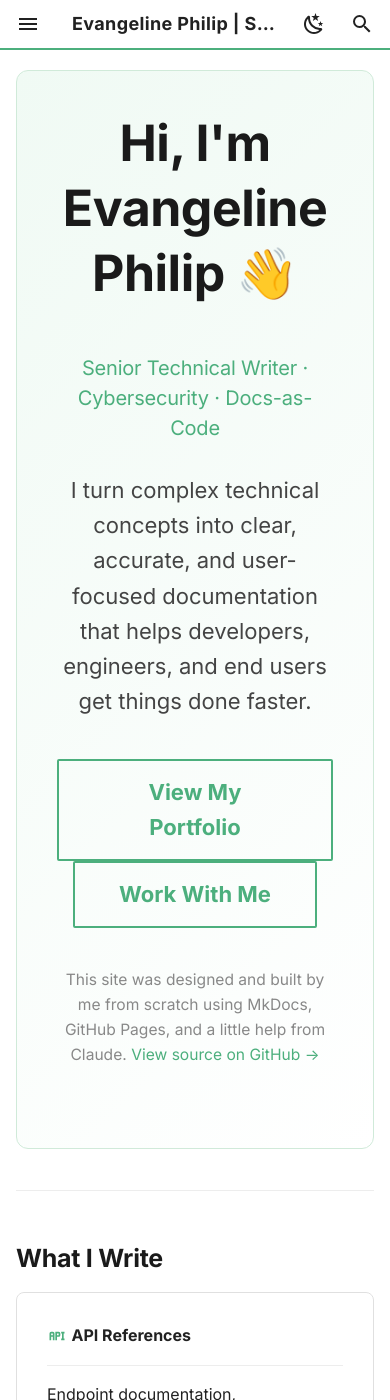
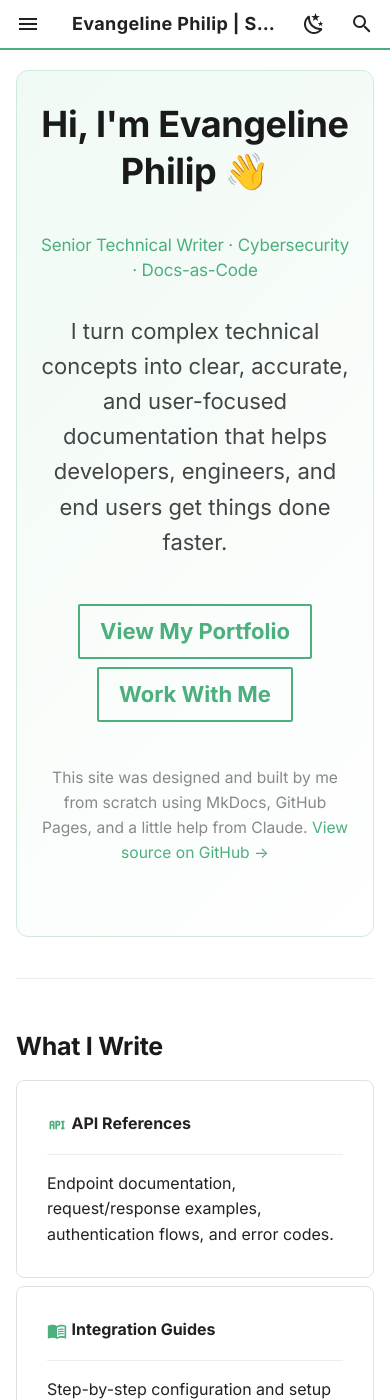
Before and after one commit to eva-philip/my-portfolio, an MkDocs documentation site: the page built from docs/index.md, in a window 390 px wide and 1400 px high. Built offline with MkDocs 1.6.1 and Material for MkDocs 9.7.7, drawn with Linux system fonts in a browser that asks for light colours.

Commit message:
Clean up extra.css and add mobile and dark mode fixes

```diff
--- a/docs/stylesheets/extra.css
+++ b/docs/stylesheets/extra.css
@@ -23,8 +23,8 @@
 }
 
 .md-header__title {
-    font-weight: 700;           /* Make the site title bold */
-    letter-spacing: 0.02em;    /* Slightly space out the letters */
+  font-weight: 700;        /* Make the site title bold */
+  letter-spacing: 0.02em; /* Slightly space out the letters */
 }
 
 /* ============================================================
@@ -44,7 +44,7 @@
    that appears below the header bar.
    ============================================================ */
 .md-tabs {
-    background-color: #f9f9f9;       /* Light gray background for the tab bar */
+  background-color: #f9f9f9;        /* Light gray background for the tab bar */
   border-bottom: 1px solid #e0e0e0; /* Subtle separator line below tabs */
 }
 
@@ -54,7 +54,7 @@
 }
 
 .md-tabs__link--active {
-    color: #4caf7d !important;         /* Green text for the currently active tab */
+  color: #4caf7d !important;        /* Green text for the currently active tab */
   border-bottom: 2px solid #4caf7d; /* Green underline on the active tab */
 }
 
@@ -70,8 +70,6 @@
 /* ============================================================
    PAGE LAYOUT CENTERING
    Centers the entire page content horizontally.
-     Without this, MkDocs pushes content to the left
-     because it reserves space for a sidebar by default.
    ============================================================ */
 .md-grid {
   max-width: 1000px; /* Maximum width of the page grid */
@@ -81,7 +79,6 @@
 /* ============================================================
    HEADINGS
    Styles for H1 and H2 headings across all pages.
-     H1 gets a green underline to match the site accent color.
    ============================================================ */
 .md-typeset h1 {
   font-weight: 800;                  /* Extra bold for page titles */
@@ -91,15 +88,13 @@
 }
 
 .md-typeset h2 {
-    font-weight: 700;   /* Bold for section headings */
-    color: #1a1a1a;     /* Dark color for strong contrast */
-    margin-top: 2em;    /* Extra space above H2 to separate sections */
+  font-weight: 700; /* Bold for section headings */
+  color: #1a1a1a;   /* Dark color for strong contrast */
+  margin-top: 2em;  /* Extra space above H2 to separate sections */
 }
 
 /* ============================================================
    LINKS
-     Styles for all hyperlinks in the page content.
-     Uses green to match the site accent color.
    ============================================================ */
 .md-typeset a {
   color: #4caf7d; /* Green for all links */
@@ -111,8 +106,6 @@
 
 /* ============================================================
    TABLES
-     Styles for all Markdown tables across the site.
-     Adds a light border and green-tinted header row.
    ============================================================ */
 .md-typeset table {
   border: 1px solid #e0e0e0; /* Light gray border around the table */
@@ -125,8 +118,6 @@
 
 /* ============================================================
    CODE BLOCKS
-     Styles for inline code and code snippets.
-     Uses a light green background to match the site palette.
    ============================================================ */
 .md-typeset code {
   background-color: #f0faf4; /* Light green tint background for code */
@@ -136,232 +127,63 @@
 
 /* ============================================================
    HERO SECTION
-     The large introductory banner on the home page.
-     Uses a soft green gradient background with centered text
-     and a rounded card-like appearance.
    ============================================================ */
 .hero {
-    text-align: center;                                          /* Center all text */
-    padding: 2rem 2rem;                                          /* Generous internal spacing */
-    background: linear-gradient(135deg, #f0faf4 0%, #ffffff 100%); /* Subtle green-to-white gradient */
-    border-radius: 12px;                                         /* Rounded corners */
-    margin-bottom: 2rem;                                         /* Space below the hero section */
-    border: 1px solid #d0ead9;                                   /* Soft green border */
+  text-align: center;
+  padding: 2rem 2rem;
+  background: linear-gradient(135deg, #f0faf4 0%, #ffffff 100%);
+  border-radius: 12px;
+  margin-bottom: 2rem;
+  border: 1px solid #d0ead9;
 }
 
 .hero h1 {
-    font-size: 2.5rem !important;    /* Large title size */
-    border-bottom: none !important;  /* Remove the default H1 green underline inside hero */
-    margin-bottom: 0.5rem !important; /* Tighter spacing below the title */
+  font-size: 2.5rem !important;
+  border-bottom: none !important;
+  margin-bottom: 0.5rem !important;
 }
 
 .hero h3 {
-    color: #4caf7d;        /* Green subtitle text */
-    font-weight: 500;      /* Medium weight */
-    margin-bottom: 1.5rem; /* Space below subtitle */
+  color: #4caf7d;
+  font-weight: 500;
+  margin-bottom: 1.5rem;
 }
 
 .hero p {
-    font-size: 1.1rem;              /* Slightly larger body text */
-    color: #444;                    /* Softer dark gray instead of pure black */
-    max-width: 600px;               /* Limit paragraph width for readability */
-    margin: 0 auto 2rem auto;       /* Center the paragraph and add space below */
+  font-size: 1.1rem;
+  color: #444;
+  max-width: 600px;
+  margin: 0 auto 2rem auto;
 }
 
 /* ============================================================
    CARDS GRID
-     Styles for the grid of cards on the home page
-     (What I Write, Impact sections).
-     Cards get a border and a hover effect with a green glow.
    ============================================================ */
 .md-typeset .grid.cards > ul > li,
 .md-typeset .grid.cards > ol > li {
-    border: 1px solid #e0e0e0; /* Light gray border around each card */
-    border-radius: 8px;         /* Rounded corners */
-    padding: 1.5rem;            /* Internal spacing inside the card */
-    transition: box-shadow 0.2s ease, border-color 0.2s ease; /* Smooth hover animation */
+  border: 1px solid #e0e0e0;
+  border-radius: 8px;
+  padding: 1.5rem;
+  transition: box-shadow 0.2s ease, border-color 0.2s ease;
 }
 
 .md-typeset .grid.cards > ul > li:hover,
 .md-typeset .grid.cards > ol > li:hover {
-    box-shadow: 0 4px 12px rgba(76, 175, 125, 0.15); /* Soft green glow on hover */
-    border-color: #4caf7d;                            /* Green border on hover */
+  box-shadow: 0 4px 12px rgba(76, 175, 125, 0.15);
+  border-color: #4caf7d;
 }
 
 /* ============================================================
    CARD ICONS
-     Controls the size and alignment of Material icons
-     used inside the cards grid on the home page.
    ============================================================ */
 .lg {
-    font-size: 2rem !important; /* Large icon size inside cards */
+  font-size: 2rem !important;
 }
 
 .middle {
-    vertical-align: middle; /* Vertically align icon with adjacent text */
+  vertical-align: middle;
 }
 
-  /* ============================================================
-     BUTTONS
-     Both the primary (filled) and secondary (outlined) buttons
-     are styled to use the green accent color consistently.
-     On hover, both buttons fill with green and turn text white.
-     ============================================================ */
-  .md-typeset .md-button--primary,
-  .md-typeset .md-button {
-    background-color: transparent !important; /* No fill by default — outlined style */
-    color: #4caf7d !important;                /* Green text */
-    border-color: #4caf7d !important;         /* Green border */
-  }
-
-  .md-typeset .md-button--primary:hover,
-  .md-typeset .md-button:hover {
-    background-color: #4caf7d !important; /* Fill with green on hover */
-    color: white !important;              /* White text on hover */
-    border-color: #4caf7d !important;     /* Keep green border on hover */
-  }
-
-  /* Fix for anchor-tag buttons where color inheritance breaks */
-  .md-typeset a.md-button--primary {
-    color: #4caf7d !important; /* Ensure green text on primary button links */
-  }
-
-  .md-typeset a.md-button--primary:hover {
-    color: white !important; /* White text when hovering primary button links */
-  }
-
-  /* ============================================================
-     OPEN TO OPPORTUNITIES BANNER
-     The green tip box at the bottom of the home page
-     that signals availability for new roles.
-     Overrides the default MkDocs blue tip admonition style.
-     ============================================================ */
-  .md-typeset .admonition.tip {
-    border-color: #4caf7d;     /* Green left border on the banner */
-    background-color: #f0faf4; /* Light green background */
-  }
-
-  .md-typeset .admonition.tip .admonition-title {
-    background-color: #d0ead9; /* Slightly darker green for the title bar */
-    color: #1a1a1a;             /* Dark text for readability */
-  }
-  /* ============================================================
-   DARK MODE OVERRIDES
-   These rules only apply when the user switches to dark mode.
-   The [data-md-color-scheme="slate"] selector targets the
-   dark mode theme set in mkdocs.yml.
-   ============================================================ */
-
-/* Hero section — softer dark background instead of light green */
-[data-md-color-scheme="slate"] .hero {
-  background: linear-gradient(135deg, #1a2e24 0%, #1e1e1e 100%);
-  border-color: #2e5e3e;
-}
-
-[data-md-color-scheme="slate"] .hero h1 {
-  color: #ffffff;
-}
-
-[data-md-color-scheme="slate"] .hero h3 {
-  color: #4caf7d;
-}
-
-[data-md-color-scheme="slate"] .hero p {
-  color: #aaaaaa;
-}
-
-/* Tools tags — dark background with green text */
-[data-md-color-scheme="slate"] .md-typeset code {
-  background-color: #1a2e24;
-  color: #4caf7d;
-}
-
-/* Open to Opportunities banner — better contrast in dark mode */
-[data-md-color-scheme="slate"] .md-typeset .admonition.tip {
-  background-color: #1a2e24;
-  border-color: #4caf7d;
-}
-
-[data-md-color-scheme="slate"] .md-typeset .admonition.tip .admonition-title {
-  background-color: #2e5e3e;
-  color: #ffffff;
-}
-
-[data-md-color-scheme="slate"] .md-typeset .admonition.tip p {
-  color: #cccccc;
-}
-/* 1. Logo icon — white in dark mode */
-[data-md-color-scheme="slate"] .md-header__button.md-logo svg {
-  fill: #ffffff;
-}
-
-/* 2. Headings — white in dark mode */
-[data-md-color-scheme="slate"] .md-typeset h1,
-[data-md-color-scheme="slate"] .md-typeset h2,
-[data-md-color-scheme="slate"] .md-typeset h3 {
-  color: #ffffff;
-}
-
-/* 3. Cards — dark green tinted background with green border */
-[data-md-color-scheme="slate"] .md-typeset .grid.cards > ul > li,
-[data-md-color-scheme="slate"] .md-typeset .grid.cards > ol > li {
-  background-color: #1a2e24;
-  border-color: #2e5e3e;
-  color: #cccccc;
-}
-
-[data-md-color-scheme="slate"] .md-typeset .grid.cards > ul > li:hover,
-[data-md-color-scheme="slate"] .md-typeset .grid.cards > ol > li:hover {
-  border-color: #4caf7d;
-  box-shadow: 0 4px 12px rgba(76, 175, 125, 0.2);
-}
-
-/* 4. Table headers — dark background with readable text */
-[data-md-color-scheme="slate"] .md-typeset thead {
-  background-color: #1a2e24;
-  color: #ffffff;
-}
-
-[data-md-color-scheme="slate"] .md-typeset thead th {
-  color: #ffffff;
-}
-
-[data-md-color-scheme="slate"] .md-typeset table {
-  border-color: #2e5e3e;
-}
-
-[data-md-color-scheme="slate"] .md-typeset td {
-  color: #cccccc;
-}
-
-/* 5. Standardize all headings across site in dark mode */
-[data-md-color-scheme="slate"] .md-typeset h1 {
-  color: #ffffff;
-  border-bottom-color: #4caf7d;
-}
-
-[data-md-color-scheme="slate"] .md-typeset h2,
-[data-md-color-scheme="slate"] .md-typeset h3,
-[data-md-color-scheme="slate"] .md-typeset h4 {
-  color: #ffffff;
-}
-/* Nav tabs — visible in dark mode */
-[data-md-color-scheme="slate"] .md-tabs {
-  background-color: #1a1a1a;
-  border-bottom: 1px solid #2e5e3e;
-}
-
-[data-md-color-scheme="slate"] .md-tabs__link {
-  color: #ffffff !important;
-}
-
-[data-md-color-scheme="slate"] .md-tabs__link--active {
-  color: #4caf7d !important;
-  border-bottom: 2px solid #4caf7d;
-}
-/* ============================================================
-   FIX CARD ICONS — small and green
-   ============================================================ */
 .md-typeset .grid.cards .twemoji {
   width: 20px !important;
   height: 20px !important;
@@ -371,13 +193,65 @@
 .md-typeset .grid.cards .twemoji svg {
   fill: #4caf7d !important;
 }
+
 /* ============================================================
-   HIDE RIGHT TABLE OF CONTENTS
-   Removes the TOC on the right side across all pages.
+   BUTTONS
    ============================================================ */
-.md-sidebar--secondary {
-  display: none !important;
+.md-typeset .md-button--primary,
+.md-typeset .md-button {
+  background-color: transparent !important;
+  color: #4caf7d !important;
+  border-color: #4caf7d !important;
 }
+
+.md-typeset .md-button--primary:hover,
+.md-typeset .md-button:hover {
+  background-color: #4caf7d !important;
+  color: white !important;
+  border-color: #4caf7d !important;
+}
+
+.md-typeset a.md-button--primary {
+  color: #4caf7d !important;
+}
+
+.md-typeset a.md-button--primary:hover {
+  color: white !important;
+}
+
+/* ============================================================
+   TIP ADMONITION (Open to Opportunities banner)
+   ============================================================ */
+.md-typeset .admonition.tip {
+  border-color: #4caf7d;
+  background-color: #f0faf4;
+}
+
+.md-typeset .admonition.tip .admonition-title {
+  background-color: #d0ead9;
+  color: #1a1a1a;
+}
+
+/* ============================================================
+   NOTE ADMONITION
+   ============================================================ */
+.md-typeset .admonition.note,
+.md-typeset details.note {
+  border-color: #4caf7d;
+  background-color: #f0faf4;
+}
+
+.md-typeset .admonition.note > .admonition-title,
+.md-typeset details.note > summary {
+  background-color: #d0ead9;
+  color: #1a5c3a;
+}
+
+.md-typeset .admonition.note > .admonition-title::before,
+.md-typeset details.note > summary::before {
+  background-color: #4caf7d !important;
+}
+
 /* ============================================================
    ISSUE BLOCKS (Troubleshooting)
    Custom admonition type for problem/resolution pairs.
@@ -401,7 +275,166 @@
   -webkit-mask-image: var(--md-admonition-icon--note);
 }
 
-/* Dark mode */
+/* ============================================================
+   HIDE RIGHT TABLE OF CONTENTS
+   ============================================================ */
+.md-sidebar--secondary {
+  display: none !important;
+}
+
+/* ============================================================
+   MOBILE OPTIMISATION
+   ============================================================ */
+@media (max-width: 600px) {
+  .hero {
+    padding: 1.5rem 1rem;
+  }
+
+  .hero h1 {
+    font-size: 1.8rem !important;
+  }
+
+  .hero h3 {
+    font-size: 0.85rem;
+  }
+
+  .md-typeset .md-button {
+    display: inline-block;
+    width: auto;
+    padding: 8px 20px;
+    margin: 4px;
+  }
+
+  .widget-header {
+    flex-wrap: wrap;
+  }
+
+  .header-text h3 {
+    font-size: 0.78rem;
+  }
+}
+
+/* ============================================================
+   DARK MODE OVERRIDES
+   ============================================================ */
+
+/* Hero section */
+[data-md-color-scheme="slate"] .hero {
+  background: linear-gradient(135deg, #1a2e24 0%, #1e1e1e 100%);
+  border-color: #2e5e3e;
+}
+
+[data-md-color-scheme="slate"] .hero h1 {
+  color: #ffffff;
+}
+
+[data-md-color-scheme="slate"] .hero h3 {
+  color: #4caf7d;
+}
+
+[data-md-color-scheme="slate"] .hero p {
+  color: #aaaaaa;
+}
+
+/* Logo icon */
+[data-md-color-scheme="slate"] .md-header__button.md-logo svg {
+  fill: #ffffff;
+}
+
+/* Headings */
+[data-md-color-scheme="slate"] .md-typeset h1 {
+  color: #ffffff;
+  border-bottom-color: #4caf7d;
+}
+
+[data-md-color-scheme="slate"] .md-typeset h2,
+[data-md-color-scheme="slate"] .md-typeset h3,
+[data-md-color-scheme="slate"] .md-typeset h4 {
+  color: #ffffff;
+}
+
+/* Code blocks */
+[data-md-color-scheme="slate"] .md-typeset code {
+  background-color: #1a2e24;
+  color: #4caf7d;
+}
+
+/* Tables */
+[data-md-color-scheme="slate"] .md-typeset thead {
+  background-color: #1a2e24;
+  color: #ffffff;
+}
+
+[data-md-color-scheme="slate"] .md-typeset thead th {
+  color: #ffffff;
+}
+
+[data-md-color-scheme="slate"] .md-typeset table {
+  border-color: #2e5e3e;
+}
+
+[data-md-color-scheme="slate"] .md-typeset td {
+  color: #cccccc;
+}
+
+/* Cards */
+[data-md-color-scheme="slate"] .md-typeset .grid.cards > ul > li,
+[data-md-color-scheme="slate"] .md-typeset .grid.cards > ol > li {
+  background-color: #1a2e24;
+  border-color: #2e5e3e;
+  color: #cccccc;
+}
+
+[data-md-color-scheme="slate"] .md-typeset .grid.cards > ul > li:hover,
+[data-md-color-scheme="slate"] .md-typeset .grid.cards > ol > li:hover {
+  border-color: #4caf7d;
+  box-shadow: 0 4px 12px rgba(76, 175, 125, 0.2);
+}
+
+/* Nav tabs */
+[data-md-color-scheme="slate"] .md-tabs {
+  background-color: #1a1a1a;
+  border-bottom: 1px solid #2e5e3e;
+}
+
+[data-md-color-scheme="slate"] .md-tabs__link {
+  color: #ffffff !important;
+}
+
+[data-md-color-scheme="slate"] .md-tabs__link--active {
+  color: #4caf7d !important;
+  border-bottom: 2px solid #4caf7d;
+}
+
+/* Tip admonition */
+[data-md-color-scheme="slate"] .md-typeset .admonition.tip {
+  background-color: #1a2e24;
+  border-color: #4caf7d;
+}
+
+[data-md-color-scheme="slate"] .md-typeset .admonition.tip .admonition-title {
+  background-color: #2e5e3e;
+  color: #ffffff;
+}
+
+[data-md-color-scheme="slate"] .md-typeset .admonition.tip p {
+  color: #cccccc;
+}
+
+/* Note admonition */
+[data-md-color-scheme="slate"] .md-typeset .admonition.note,
+[data-md-color-scheme="slate"] .md-typeset details.note {
+  background-color: #1a2e24;
+  border-color: #4caf7d;
+}
+
+[data-md-color-scheme="slate"] .md-typeset .admonition.note > .admonition-title,
+[data-md-color-scheme="slate"] .md-typeset details.note > summary {
+  background-color: #2e5e3e;
+  color: #ffffff;
+}
+
+/* Issue blocks */
 [data-md-color-scheme="slate"] .md-typeset .admonition.issue,
 [data-md-color-scheme="slate"] .md-typeset details.issue {
   background-color: #1e1e1e;
@@ -413,59 +446,17 @@
   background-color: #2e2e2e;
   color: #ffffff;
 }
-.md-typeset .admonition.note,
-.md-typeset details.note {
-  border-color: #4caf7d;
-  background-color: #f0faf4;
+
+/* Widget header */
+[data-md-color-scheme="slate"] .widget-header {
+  background: #1a2e24;
+  border-bottom-color: #2e5e3e;
 }
 
-.md-typeset .admonition.note > .admonition-title,
-.md-typeset details.note > summary {
-  background-color: #d0ead9;
-  color: #1a5c3a;
+[data-md-color-scheme="slate"] .header-text h3 {
+  color: #ffffff;
 }
 
-.md-typeset .admonition.note > .admonition-title::before,
-.md-typeset details.note > summary::before {
-  background-color: #4caf7d !important;
+[data-md-color-scheme="slate"] .header-text p {
+  color: #aaaaaa;
 }
-
-[data-md-color-scheme="slate"] .md-typeset .admonition.note,
-[data-md-color-scheme="slate"] .md-typeset details.note {
-  background-color: #1a2e24;
-  border-color: #4caf7d;
-}
-
-[data-md-color-scheme="slate"] .md-typeset .admonition.note > .admonition-title,
-[data-md-color-scheme="slate"] .md-typeset details.note > summary {
-  background-color: #2e5e3e;
-  color: #ffffff;
-}
-.md-typeset .admonition.note,
-.md-typeset details.note {
-  border-color: #4caf7d;
-  background-color: #f0faf4;
-}
-
-.md-typeset .admonition.note > .admonition-title,
-.md-typeset details.note > summary {
-  background-color: #d0ead9;
-  color: #1a5c3a;
-}
-
-.md-typeset .admonition.note > .admonition-title::before,
-.md-typeset details.note > summary::before {
-  background-color: #4caf7d !important;
-}
-
-[data-md-color-scheme="slate"] .md-typeset .admonition.note,
-[data-md-color-scheme="slate"] .md-typeset details.note {
-  background-color: #1a2e24;
-  border-color: #4caf7d;
-}
-
-[data-md-color-scheme="slate"] .md-typeset .admonition.note > .admonition-title,
-[data-md-color-scheme="slate"] .md-typeset details.note > summary {
-  background-color: #2e5e3e;
-  color: #ffffff;
-}
```
Lines whose indentation alone changed are shown as unchanged.
